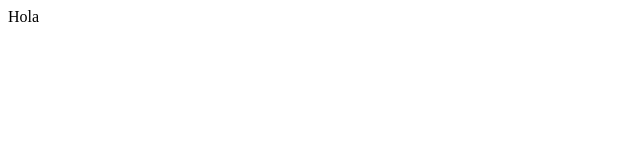
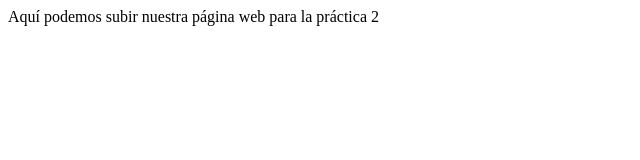
Before and after one commit to AlvaroRadajczykProjects/grupo2-lab2-transver_info, a plain HTML site: page index.html in a window 1280 px wide. Shown: the whole page, without its empty margins (0-640 px from the left). Drawn offline with Linux system fonts and the light colour scheme.

Commit message:
Update index.html

```diff
--- a/index.html
+++ b/index.html
@@ -1,6 +1,6 @@
 <html>
 	<head></head>
 	<body>
-		<p>Hola</p>
+		<p>Aquí podemos subir nuestra página web para la práctica 2</p>
 	</body>
 </html>
```
